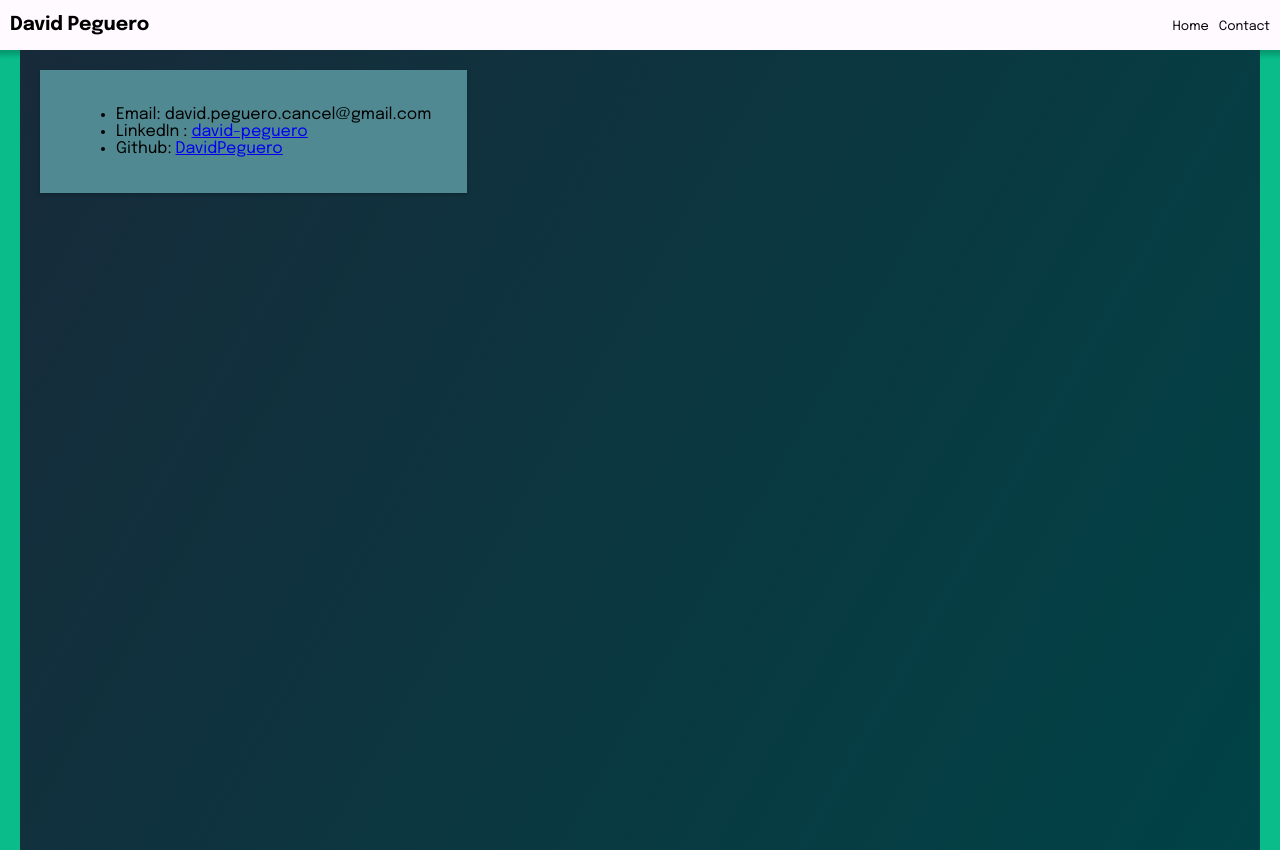
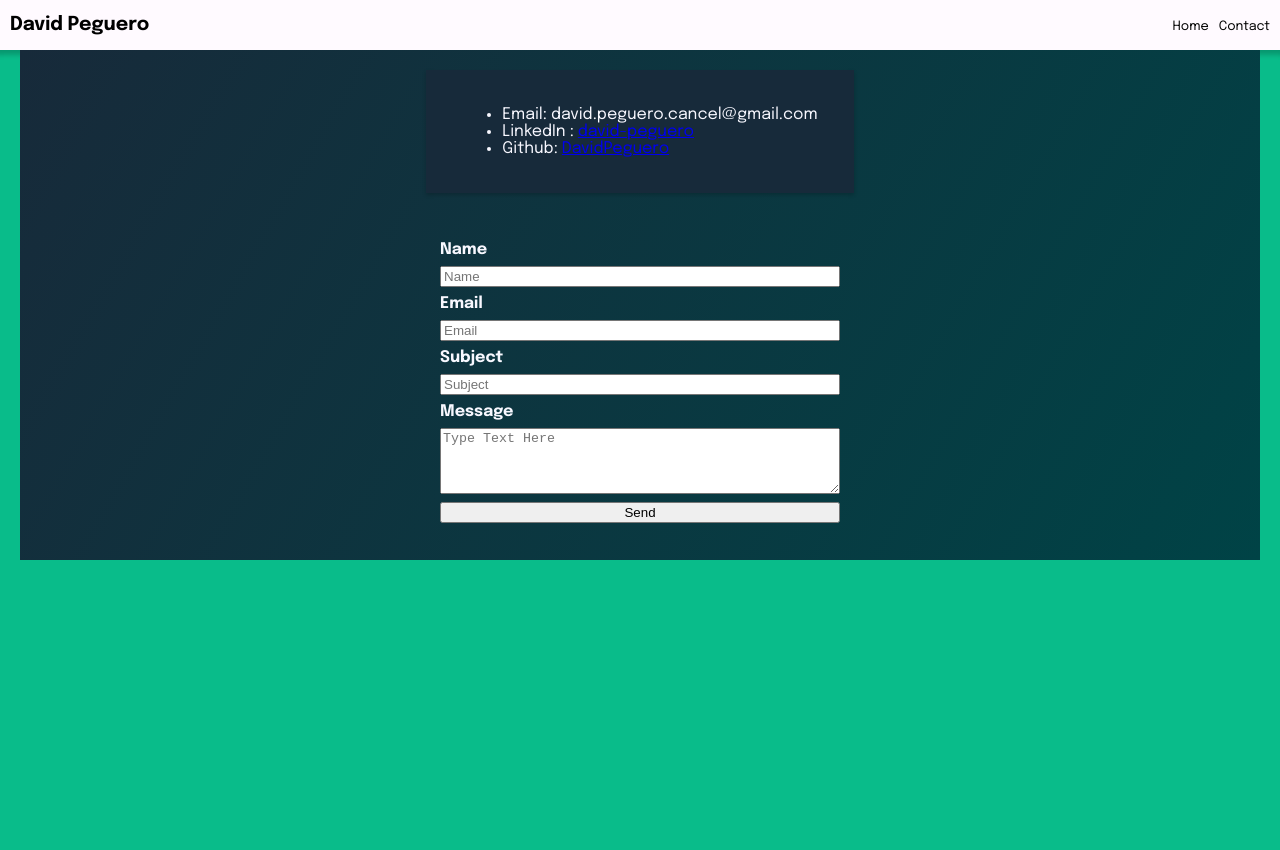
Before and after one commit to DavidPeguero/Portfolio, a React (Vite) app in the folder portfolio_page/: page /contact in a window 1280 px wide. After the commit the page ends 800 px from the top, so only its background shows below. Built offline with nearby package versions, Linux system fonts and the light colour scheme.

Commit message:
Add a contact form to the contacts page

```diff
--- a/portfolio_page/package.json
+++ b/portfolio_page/package.json
@@ -9,6 +9,7 @@
     "preview": "vite preview"
   },
   "dependencies": {
+    "@emailjs/browser": "^3.10.0",
     "axios": "^1.3.2",
     "react": "^18.2.0",
     "react-dom": "^18.2.0",
--- a/portfolio_page/src/App.css
+++ b/portfolio_page/src/App.css
@@ -40,6 +40,7 @@ body{
   display: flex;
   flex-direction: column;
   background : linear-gradient(120deg, #172A3A 0%, #004346 100%);
+  color: ghostwhite;
   margin-inline: 20px;
   padding: 20px;
   gap: 3rem;
@@ -51,7 +52,7 @@ body{
   flex-wrap:nowrap;
   overflow:hidden;
   width: 100%;
-  background-color: #508991;
+  background-color: #172A3A;
   box-shadow: 0 2px 4px 0 rgba(0,0,0,.2);
   margin: 0 auto auto auto;
   justify-content: center;
@@ -269,10 +270,18 @@ body{
 
 /*Contact Styling*/
 .contact--page-container{
-  height: 100vh;
+  justify-content: center;
+  align-items: center;
 }
 
 .contact--card-container{
   width: auto;
-  margin: 0 auto 0 0;
 }
+
+/*Message me styling*/
+.message-form{
+  display: flex;
+  width: 400px;
+  flex-direction: column;
+  gap: .5rem;
+}
--- a/portfolio_page/src/pages/Contact.jsx
+++ b/portfolio_page/src/pages/Contact.jsx
@@ -1,8 +1,36 @@
+import { useRef, useState } from "react"
+import emailjs from '@emailjs/browser';
 
 export default function Contact(){
+    // const [form, setForm] = useState({
+    //     name : "",
+    //     email : "",
+    //     subject: "",
+    //     message : ""
+    // })
+
+    const form = useRef()
+
+    function sendEmail(e){
+        e.preventDefault();
+        console.log("im in")
+        emailjs.sendForm('service_ic2dw5o', 'template_bmn0ax7', form.current, 'OWWs8F3jz65bhLtrz')
+      .then((result) => {
+          console.log(result.text);
+      }, (error) => {
+          console.log(error.text);
+      });
+    }
+
+    function handleChange(event){
+        setForm(oldForm=> ({
+            ...oldForm,
+            [event.target.name] : event.target.value
+        }))
+    }
+
     return(
-        <div className="page--container contact--page-container stars">
-
+        <div className="page--container contact--page-container">
             <div className="card--container contact--card-container">
                 <ul>
                     <li>Email: david.peguero.cancel@gmail.com</li>
@@ -10,6 +38,22 @@ export default function Contact(){
                     <li>Github: <a href="https://www.github.com/DavidPeguero">DavidPeguero</a></li>
                 </ul>
             </div>
+            <div className="card-container">
+                <form onSubmit={sendEmail} ref={form} className="message-form">
+                    <h4>Name</h4>
+                    <input type="text" name="name" onChange={(event) => handleChange(event)} placeholder="Name" required></input>
+                    <h4>Email</h4>
+                    <input type="text" name="email" onChange={(event)=>handleChange(event)} placeholder="Email" required></input>
+                    <h4>Subject</h4>
+                    <input type="text" name="subject" onChange={(event)=>handleChange(event)} placeholder="Subject" required></input>
+                    <h4>Message</h4>
+                    <textarea className="message-text" rows="4" cols="50" name="message" onChange={handleChange}
+                    type="textarea" placeholder="Type Text Here" required></textarea>
+
+                    <button type="submit">Send</button>
+                </form>
+                <br></br>
+            </div>
         </div>
     )
 }
```
Also changed, not shown: 1 other file (tests, documents, lock files or other folders).
